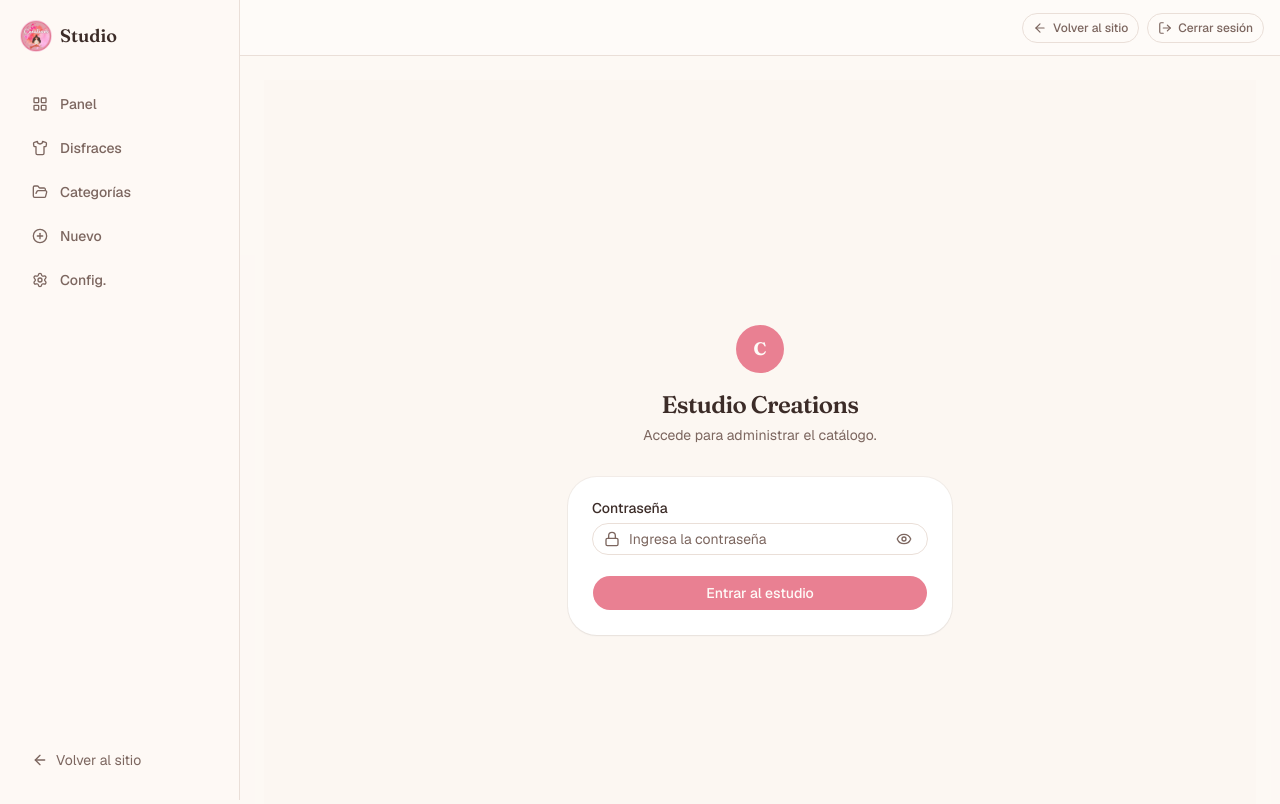
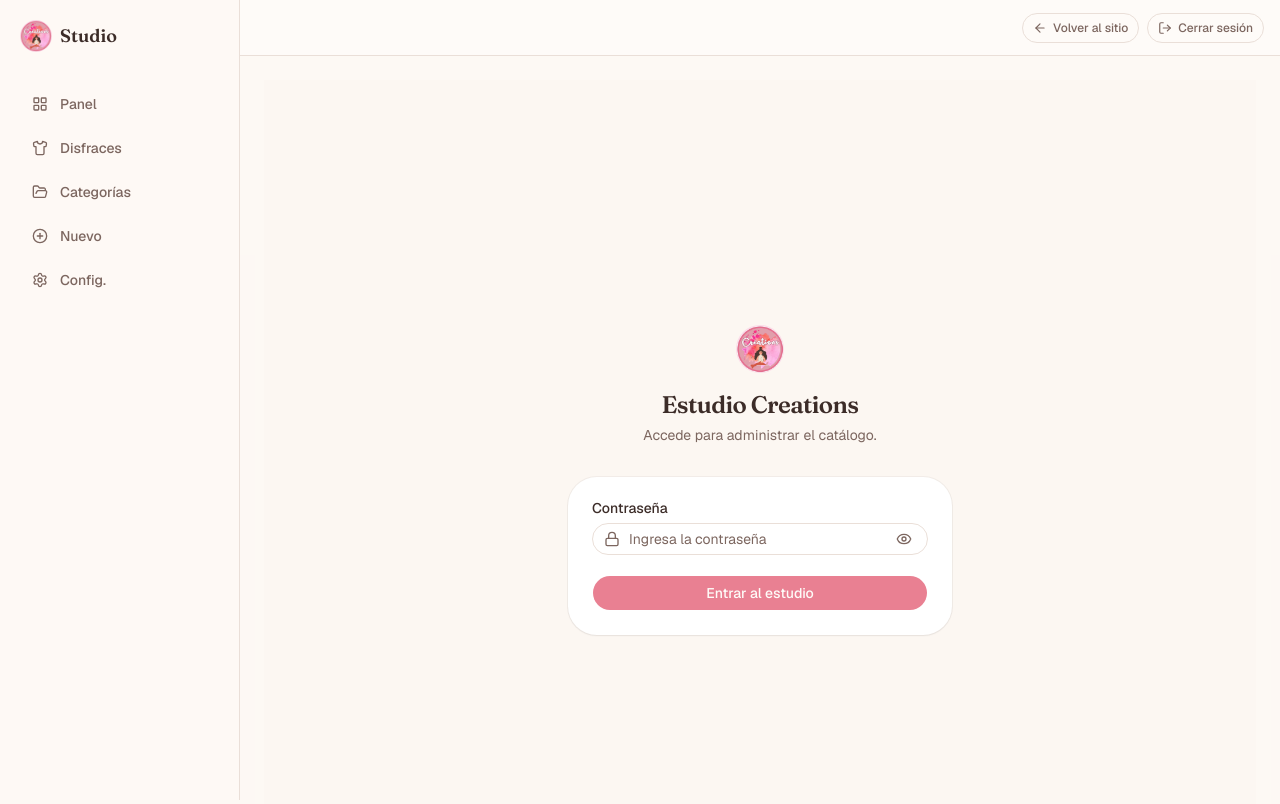
Before and after one commit to adogrz/creations-web-app, a Next.js app: page /admin/login in a window 1280 px wide. Shown: the top 804 px of the page. Built offline with nearby package versions, Linux system fonts and the light colour scheme.

Commit message:
style(admin): remover link duplicado en nav y agregar logo a login

```diff
--- a/app/admin/login/page.tsx
+++ b/app/admin/login/page.tsx
@@ -1,5 +1,6 @@
 import type { Metadata } from 'next'
 import { Suspense } from 'react'
+import Image from 'next/image'
 import { LoginForm } from './login-form'
 
 export const metadata: Metadata = {
@@ -11,9 +12,15 @@ export default function LoginPage() {
     <main className="flex min-h-dvh items-center justify-center bg-muted/30 p-4">
       <div className="w-full max-w-sm">
         <div className="mb-8 text-center">
-          <span className="mx-auto mb-4 flex size-12 items-center justify-center rounded-full bg-primary font-heading text-lg font-bold text-primary-foreground">
-            C
-          </span>
+          <div className="mx-auto mb-4 flex size-12 shrink-0 items-center justify-center overflow-hidden rounded-full bg-primary">
+            <Image
+              src="/creations-logo.webp"
+              alt="Creations logo"
+              width={48}
+              height={48}
+              className="object-cover size-full"
+            />
+          </div>
           <h1 className="font-heading text-2xl font-semibold tracking-tight">Estudio Creations</h1>
           <p className="mt-1 text-sm text-muted-foreground">Accede para administrar el catálogo.</p>
         </div>
--- a/components/admin/admin-nav.tsx
+++ b/components/admin/admin-nav.tsx
@@ -65,15 +65,6 @@ export function AdminNav() {
           ))}
         </nav>
 
-        <div className="mt-auto flex flex-col gap-1">
-          <Link
-            href="/"
-            className="flex items-center gap-2 rounded-xl px-3 py-2.5 text-sm text-muted-foreground hover:bg-muted hover:text-foreground transition-[color,background-color]"
-          >
-            <ArrowLeft className="size-4" aria-hidden="true" />
-            Volver al sitio
-          </Link>
-        </div>
       </aside>
 
       {/* Mobile bottom nav — includes all items + back + logout */}
```
